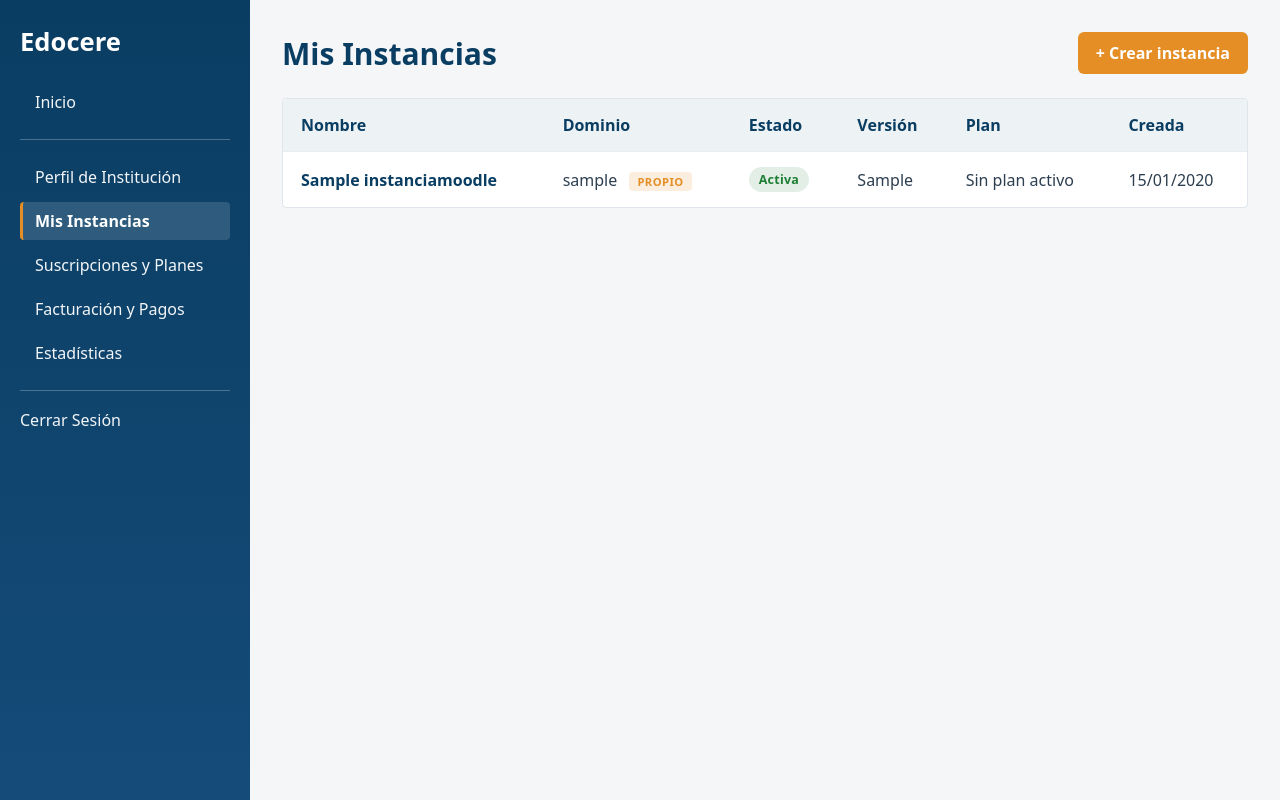
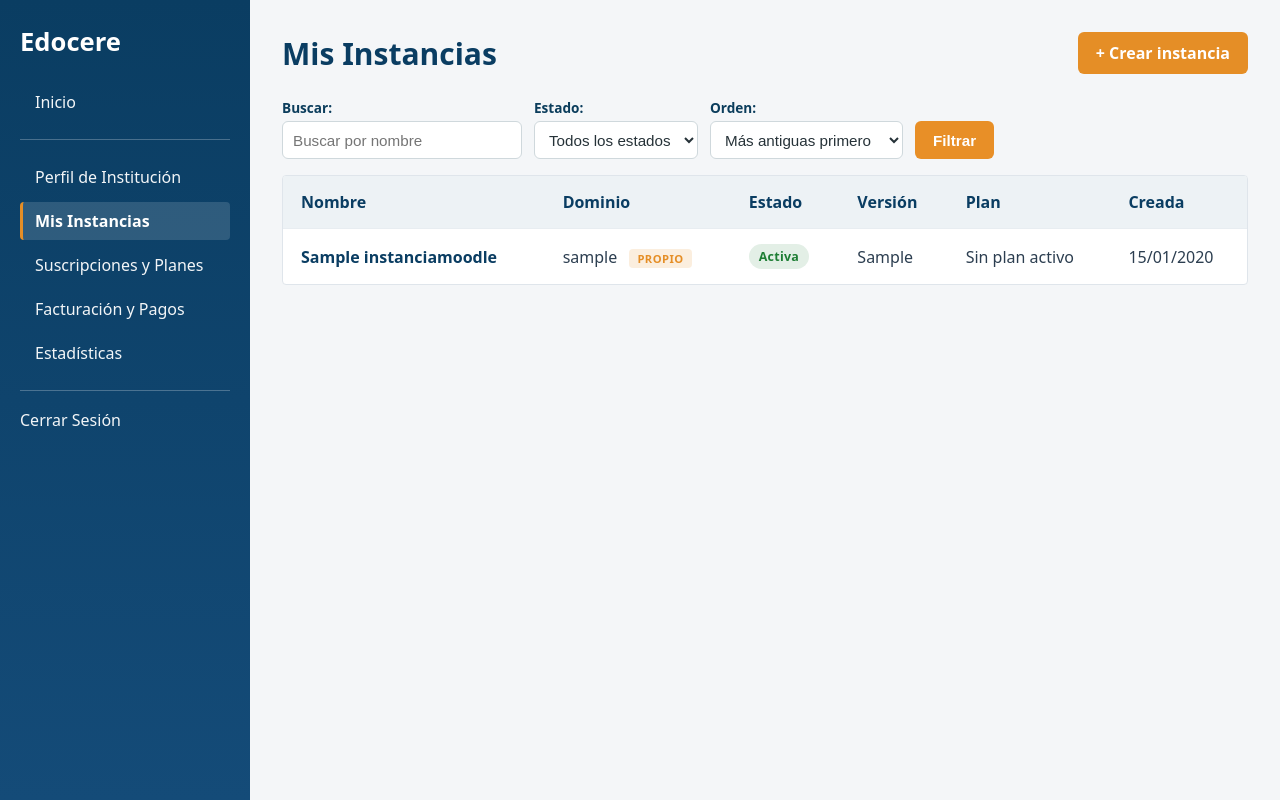
Before and after one commit to Joakorojasc/Proyecto-TI, a Django app: page /instancias/ in a window 1280 px wide. Run offline with Django 5.2, Linux system fonts and the light colour scheme; a user stored in the database is signed in; tables that the repository leaves empty hold one stand-in row (values such as "Sample post").

Commit message:
Agrega búsqueda por nombre, filtro de estado y orden en la lista de instancias

```diff
--- a/apps/instancias/forms.py
+++ b/apps/instancias/forms.py
@@ -7,7 +7,7 @@ from django.db.models import Q
 from apps.planes.forms import PlanChoiceField
 from apps.planes.models import Plan, Suscripcion
 
-from .models import InstanciaMoodle
+from .models import EstadoInstancia, InstanciaMoodle
 
 DOMINIO_BASE_EDOCERE = "edocere.com"
 SUBDOMINIO_RE = re.compile(r"^[a-z0-9][a-z0-9-]{1,61}[a-z0-9]$")
@@ -216,3 +216,27 @@ class EditarInstanciaForm(forms.ModelForm):
         if not contrasena:
             raise forms.ValidationError("Ingresa tu contraseña para confirmar los cambios.")
         return contrasena
+
+
+class FiltroInstanciasForm(forms.Form):
+    q = forms.CharField(
+        required=False,
+        max_length=255,
+        label="Buscar",
+        widget=forms.TextInput(attrs={"placeholder": "Buscar por nombre"}),
+    )
+    estado = forms.ChoiceField(
+        required=False,
+        label="Estado",
+        choices=[("", "Todos los estados"), *EstadoInstancia.choices],
+    )
+    orden = forms.ChoiceField(
+        required=False,
+        label="Orden",
+        choices=[
+            ("", "Más antiguas primero"),
+            ("recientes", "Más recientes primero"),
+            ("nombre_asc", "Nombre A-Z"),
+            ("nombre_desc", "Nombre Z-A"),
+        ],
+    )
--- a/apps/instancias/views.py
+++ b/apps/instancias/views.py
@@ -3,6 +3,7 @@ from typing import Any
 from django.contrib.auth.mixins import LoginRequiredMixin
 from django.db import transaction
 from django.db.models import Prefetch, Q, QuerySet
+from django.db.models.functions import Lower
 from django.http import HttpRequest, HttpResponse
 from django.shortcuts import get_object_or_404, redirect, render
 from django.urls import reverse
@@ -13,7 +14,7 @@ from apps.clientes.mixins import AislamientoClienteMixin
 from apps.clientes.models import Cliente, UsuarioPortal
 from apps.planes.models import Plan, Suscripcion
 
-from .forms import CrearInstanciaForm, EditarInstanciaForm
+from .forms import CrearInstanciaForm, EditarInstanciaForm, FiltroInstanciasForm
 from .models import InstanciaMoodle
 
 
@@ -52,14 +53,43 @@ def crear_instancia(request: HttpRequest, cliente_id: int, plan_id: int) -> Http
     )
 
 
+ORDENES: dict[str, tuple[Any, ...]] = {
+    "": ("created_at", "pk"),
+    "recientes": ("-created_at", "-pk"),
+    "nombre_asc": (Lower("nombre"), "pk"),
+    "nombre_desc": (Lower("nombre").desc(), "pk"),
+}
+
+
 class ListaInstanciasView(LoginRequiredMixin, AislamientoClienteMixin, ListView):
     model = InstanciaMoodle
     template_name = "instancias/lista.html"
     context_object_name = "instancias"
     login_url = "/login/"
 
+    cliente_id: int | None
+    filtro_form: FiltroInstanciasForm
+
     def get_queryset(self) -> QuerySet[InstanciaMoodle]:
+        self.cliente_id = (
+            UsuarioPortal.objects.filter(usuario_id=self.request.user.pk)
+            .values_list("cliente_id", flat=True)
+            .first()
+        )
         queryset = super().get_queryset()
+
+        # Un valor inválido en la URL se ignora; los demás filtros siguen funcionando.
+        self.filtro_form = FiltroInstanciasForm(self.request.GET)
+        self.filtro_form.is_valid()
+        filtros = self.filtro_form.cleaned_data
+
+        texto = (filtros.get("q") or "").strip()
+        if texto:
+            queryset = queryset.filter(nombre__icontains=texto)
+        if filtros.get("estado"):
+            queryset = queryset.filter(estado=filtros["estado"])
+        queryset = queryset.order_by(*ORDENES[filtros.get("orden") or ""])
+
         suscripciones_activas = Suscripcion.objects.filter(estado="activa").select_related("plan")
         return queryset.prefetch_related(
             Prefetch(
@@ -71,11 +101,10 @@ class ListaInstanciasView(LoginRequiredMixin, AislamientoClienteMixin, ListView)
 
     def get_context_data(self, **kwargs: Any) -> dict[str, Any]:
         context = super().get_context_data(**kwargs)
-        context["cliente_id"] = (
-            UsuarioPortal.objects.filter(usuario_id=self.request.user.pk)
-            .values_list("cliente_id", flat=True)
-            .first()
-        )
+        filtros = self.filtro_form.cleaned_data
+        context["cliente_id"] = self.cliente_id
+        context["filtro_form"] = self.filtro_form
+        context["hay_filtros"] = bool(filtros.get("q") or filtros.get("estado"))
         return context
 
 
--- a/static/css/style.css
+++ b/static/css/style.css
@@ -590,3 +590,80 @@ body {
     max-height: 80px;
     object-fit: contain;
 }
+
+.instances-filters {
+    display: flex;
+    flex-wrap: wrap;
+    align-items: flex-end;
+    gap: 12px;
+    margin-bottom: 16px;
+}
+
+.instances-filters .filter-field {
+    display: flex;
+    flex-direction: column;
+    gap: 4px;
+}
+
+.instances-filters label {
+    font-size: 0.85rem;
+    font-weight: 600;
+    color: #0b3d5c;
+}
+
+.instances-filters input[type="text"],
+.instances-filters select {
+    height: 38px;
+    padding: 0 10px;
+    border: 1px solid #cfd8dc;
+    border-radius: 6px;
+    background: #fff;
+    font-size: 0.95rem;
+    color: #263238;
+}
+
+.instances-filters input[type="text"] {
+    min-width: 240px;
+}
+
+.instances-filters input[type="text"]:focus,
+.instances-filters select:focus {
+    outline: none;
+    border-color: #e88f27;
+    box-shadow: 0 0 0 3px rgba(232, 143, 39, 0.2);
+}
+
+.btn-filtrar {
+    height: 38px;
+    padding: 0 18px;
+    border: none;
+    border-radius: 6px;
+    background: #e88f27;
+    color: #fff;
+    font-weight: 600;
+    font-size: 0.95rem;
+    cursor: pointer;
+}
+
+.btn-filtrar:hover {
+    background: #d17f1d;
+}
+
+.btn-limpiar {
+    display: inline-flex;
+    align-items: center;
+    height: 38px;
+    padding: 0 18px;
+    border: 1px solid #0b3d5c;
+    border-radius: 6px;
+    background: #fff;
+    color: #0b3d5c;
+    font-weight: 600;
+    font-size: 0.95rem;
+    text-decoration: none;
+}
+
+.btn-limpiar:hover {
+    background: #0b3d5c;
+    color: #fff;
+}
--- a/templates/instancias/lista.html
+++ b/templates/instancias/lista.html
@@ -9,6 +9,19 @@
         <a class="btn-crear-instancia" href="{% url 'seleccionar_plan' cliente_id %}">+ Crear instancia</a>
         {% endif %}
     </header>
+
+    <form class="instances-filters" method="get">
+        {% for field in filtro_form %}
+        <div class="filter-field">
+            {{ field.label_tag }}
+            {{ field }}
+        </div>
+        {% endfor %}
+        <button type="submit" class="btn-filtrar">Filtrar</button>
+        {% if hay_filtros %}
+        <a class="btn-limpiar" href="{% url 'instancias:lista' %}">Limpiar</a>
+        {% endif %}
+    </form>
 
     {% if instancias %}
     <div class="instances-table-wrapper">
@@ -62,6 +75,8 @@
             </tbody>
         </table>
     </div>
+    {% elif hay_filtros %}
+    <p class="instances-empty">No hay instancias que coincidan con los filtros.</p>
     {% else %}
     <p class="instances-empty">Aún no tienes instancias Moodle asociadas.</p>
     {% endif %}
```
Also changed, not shown: apps/instancias/tests/test_views.py (+94 -0 lines).
